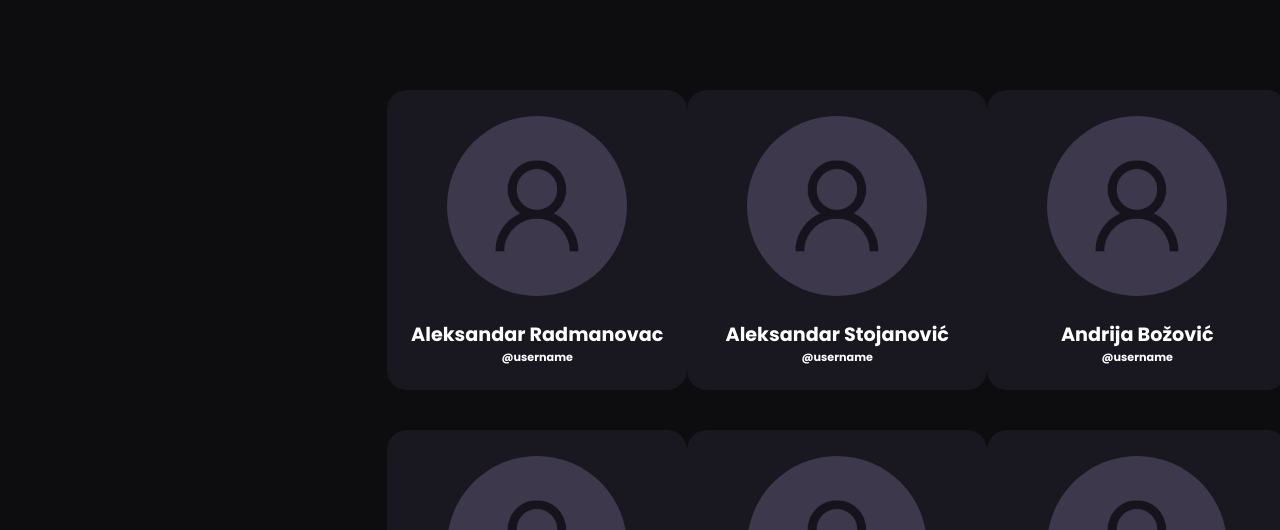
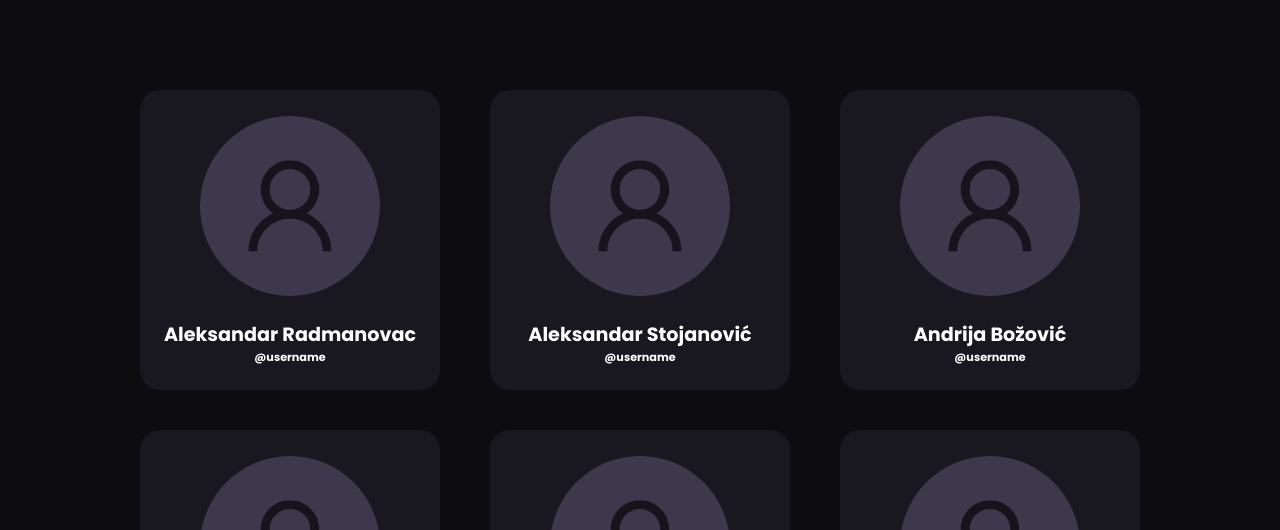
Before and after one commit to mishovic/ITHSGit, a plain HTML site: page index.html in a window 1280 px wide. Shown: the part 264-794 px from the top of the page. Drawn offline with Linux system fonts and the light colour scheme.

Commit message:
Izmene u css fajlu

```diff
--- a/assets/css/main.css
+++ b/assets/css/main.css
@@ -15,7 +15,7 @@ body {
 }
 
 .container {
-  width: 40%;
+  width: 1000px;
   margin: 0 auto;
 }
 
```
